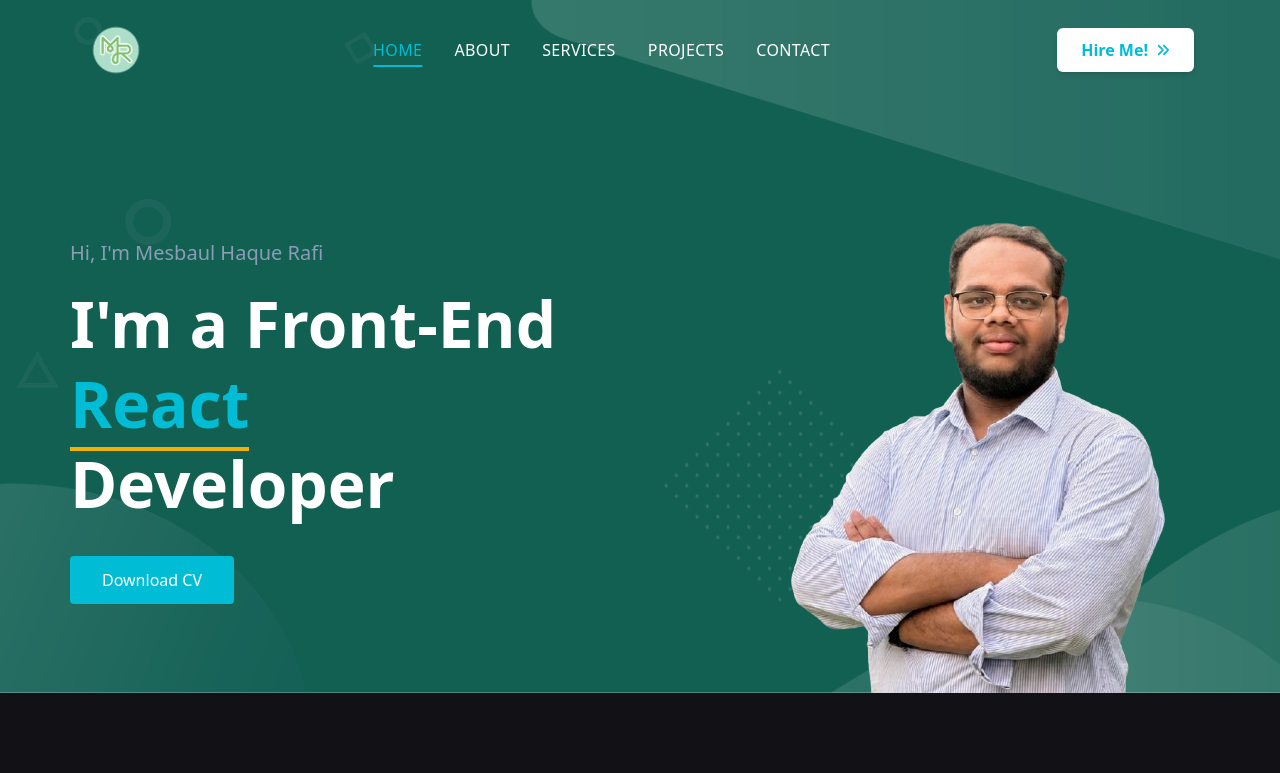
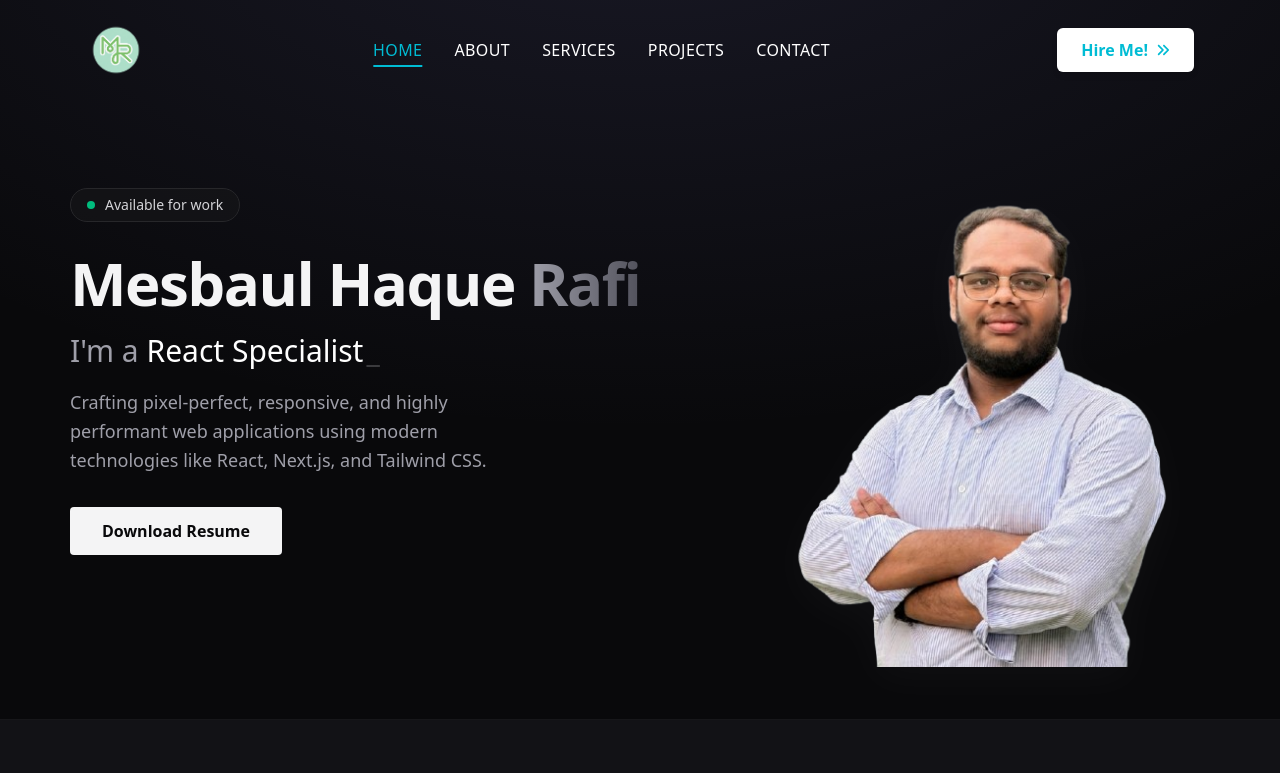
Before and after one commit to mesbaulrafi/myPortfolio, a React (Vite) app: page / in a window 1280 px wide. Shown: the top 773 px of the page. Built offline with nearby package versions, Linux system fonts and the light colour scheme.

Commit message:
benner ui change

```diff
--- a/package.json
+++ b/package.json
@@ -19,6 +19,7 @@
     "react-dom": "^19.2.0",
     "react-icons": "^5.5.0",
     "react-router-dom": "^7.10.1",
+    "react-simple-typewriter": "^5.0.1",
     "tailwindcss": "^4.1.17"
   },
   "devDependencies": {
--- a/src/components/layouts/Benner.jsx
+++ b/src/components/layouts/Benner.jsx
@@ -2,40 +2,81 @@ import React from "react";
 import Images from "../Images";
 import Man from "/src/assets/gitPhoto.png";
 import Button from "../Button";
+import { Typewriter } from 'react-simple-typewriter';
 
-const Benner = () => {
+const Banner = () => {
   return (
-    <div className="bg-[url('/src/assets/bennerBg.png')] bg-center bg-cover bg-no-repeat flex items-center pt-32 lg:pt-37">
-      <div className="lg:w-[1140px] px-3 lg:px-0 mx-auto">
-        <div className="flex flex-col lg:flex-row items-center justify-between">
+    <section className="bg-[#09090b] min-h-[90vh] flex items-center justify-center relative overflow-hidden font-sans border-b border-zinc-800/50 pt-24 lg:pt-0 pb-16 lg:pb-0">
 
-          {/* Banner Text Part (বাম পাশে থাকবে) */}
-          <div className="w-full lg:w-[500px] text-center lg:text-left mt-10 lg:mt-0">
-            <h5 className="text-[#8B9CB7] text-[20px] font-medium mb-4">
-              Hi, I'm Mesbaul Haque Rafi
-            </h5>
-            <h1 className="text-white text-[40px] md:text-[54px] lg:text-[64px] font-bold leading-tight mb-8">
-              I'm a Front-End <span className="text-[#00BCD4] border-b-4 border-yellow-500">React</span> Developer
+      {/* Background Gradient */}
+      <div className="absolute inset-0 bg-[radial-gradient(ellipse_80%_80%_at_50%_-20%,rgba(120,119,198,0.15),rgba(255,255,255,0))]"></div>
+
+      <div className="w-full max-w-[1140px] mx-auto px-5 lg:px-0 relative z-10">
+        <div className="flex flex-col-reverse lg:flex-row items-center justify-between gap-10 lg:gap-12">
+
+          {/* Left Content (Text) */}
+          <div className="w-full lg:w-[55%] flex flex-col items-center lg:items-start text-center lg:text-left">
+
+            {/* Status Badge */}
+            <div className="flex items-center gap-2.5 px-4 py-1.5 rounded-full border border-zinc-800 bg-zinc-900/50 my-6">
+              <span className="relative flex h-2 w-2">
+                <span className="animate-ping absolute inline-flex h-full w-full rounded-full bg-emerald-400 opacity-75"></span>
+                <span className="relative inline-flex rounded-full h-2 w-2 bg-emerald-500"></span>
+              </span>
+              <span className="text-sm font-medium text-zinc-300">Available for work</span>
+            </div>
+
+            {/* Name - Reduced Size */}
+            <h1 className="text-4xl sm:text-5xl lg:text-6xl font-bold tracking-tight text-zinc-100 leading-tight mb-3">
+              Mesbaul Haque <span className="text-transparent bg-clip-text bg-gradient-to-r from-zinc-400 to-zinc-600">Rafi</span>
             </h1>
+
+            {/* Typewriter */}
+            <h2 className="text-xl sm:text-2xl lg:text-3xl font-medium text-zinc-400 mb-5 h-[35px]">
+              I'm a <span className="text-white">
+                <Typewriter
+                  words={['Front-End Developer', 'React Specialist', 'Web Engineer']}
+                  loop={true}
+                  cursor
+                  cursorStyle='_'
+                  typeSpeed={70}
+                  deleteSpeed={50}
+                  delaySpeed={2000}
+                />
+              </span>
+            </h2>
+
+            {/* Description - Adjusted Spacing */}
+            <p className="text-zinc-400 text-base lg:text-lg max-w-[480px] mb-8 leading-relaxed font-light">
+              Crafting pixel-perfect, responsive, and highly performant web applications using modern technologies like React, Next.js, and Tailwind CSS.
+            </p>
+
+            {/* Button */}
             <a href="/public/resumeRafi.pdf" download={'Resume-MesbaulRafi'}>
               <Button
-                btnText={"Download CV"}
-                className="bg-[#00BCD4] text-white px-8 py-3 rounded-md hover:bg-white hover:text-[#00BCD4] transition-all duration-300"
+                btnText={"Download Resume"}
+                className="bg-zinc-100 text-zinc-950 font-semibold px-8 py-3 rounded-lg hover:bg-white hover:-translate-y-1 transition-all duration-300"
               />
             </a>
           </div>
 
-          {/* Images Part (ডান পাশে থাকবে) */}
-          <div className="w-full lg:w-1/2 flex justify-center lg:justify-end">
-            <div className="max-w-[500px]">
-               <Images imgSrc={Man} imgAlt="Man image" />
+          {/* Right Content (Image) - No Box, No Border */}
+          <div className="w-full lg:w-[45%] flex justify-center lg:justify-end mt-8 lg:mt-20">
+            <div className="w-full max-w-[350px] lg:max-w-[450px]">
+              <Images
+                imgSrc={Man}
+                imgAlt="Mesbaul Haque Rafi"
+                // Images components e jeno kono default border na thake.
+                // Shudu shadow dewa hoyeche jate dark background e valo fute othe.
+                className="w-full h-auto drop-shadow-[0_10px_20px_rgba(255,255,255,0.03)]"
+              />
             </div>
           </div>
 
         </div>
       </div>
-    </div>
+    </section>
   );
 };
 
-export default Benner;
+export default Banner;
```
Also changed, not shown: 1 other file (tests, documents, lock files or other folders).
